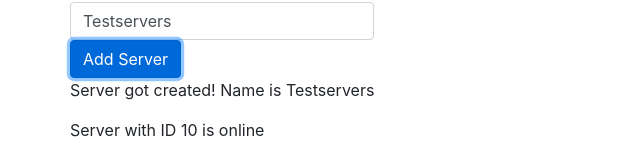
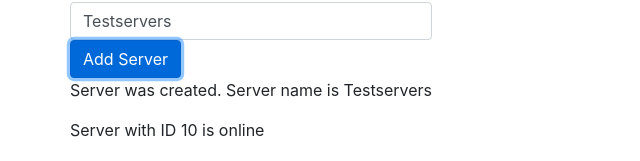
Before and after one commit to vijaykglg/my-first-angular-app, an Angular app: page / in a window 1280 px wide. Both pictures are taken after a click on the button "Add Server". Shown: the part 221-382 px from the top of the page, without its empty margins (0-640 px from the left). Built offline with nearby package versions, Linux system fonts and the light colour scheme.

Commit message:
Using Directives: ngIf and else

```diff
--- a/src/app/servers/servers.component.html
+++ b/src/app/servers/servers.component.html
@@ -32,7 +32,11 @@
                 (click)="onCreateServer()">Add Server</button>
             <!--<p>{{ allowNewServer }}</p> --><!-- DataBinding: String Interpolation -->
             <!--<p [innerText]="allowNewServer"></p> --><!-- DataBinding: Property Binding -->
-            <p>{{ serverCreationStatus }}</p>
+            <!-- <p>{{ serverCreationStatus }}</p> -->
+            <p *ngIf="serverCreated; else noServer">Server was created. Server name is {{ serverName}}</p>
+            <ng-template #noServer>
+                <p>No server was created!</p>
+            </ng-template>
         </div>
     </div>
 </div>
--- a/src/app/servers/servers.component.ts
+++ b/src/app/servers/servers.component.ts
@@ -14,6 +14,7 @@
   allowNewServer = false;
   serverCreationStatus = 'No Server was created';
   serverName = 'Testservers';
+  serverCreated = false;
   username = '';
 
   constructor() {
@@ -27,6 +28,7 @@
   }
 
   onCreateServer(){
+    this.serverCreated = true;
     this.serverCreationStatus= 'Server got created! Name is '+this.serverName;
   }
 
```
